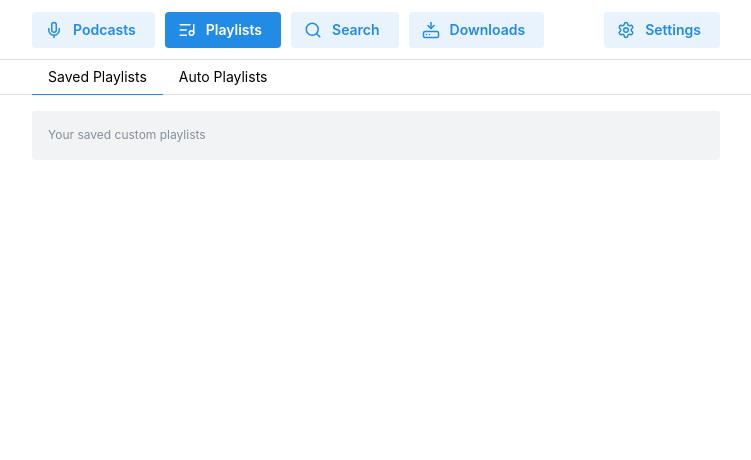
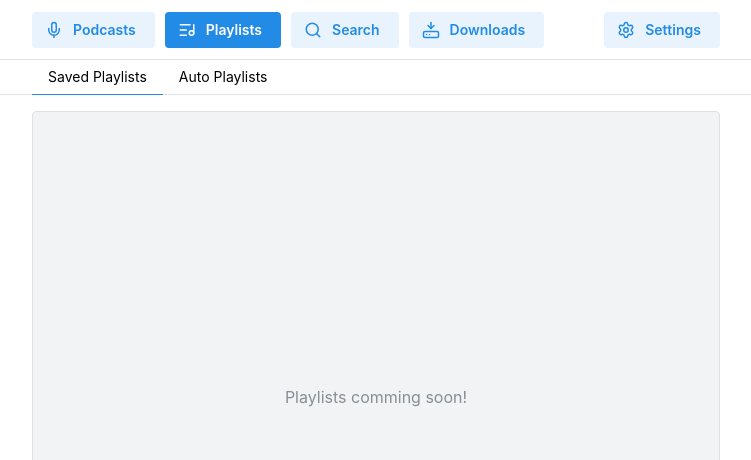
Before and after one commit to chris-hammond-ross/pi-podcast, a React (Vite) app in the folder client/: page /playlists in a window 1280 px wide. Shown: the top 460 px of the page, without its empty margins (264-1015 px from the left). Built offline with nearby package versions, Linux system fonts and the light colour scheme; no server answers.

Commit message:
Updated and consolidated empty states

```diff
--- a/client/src/index.css
+++ b/client/src/index.css
@@ -1,6 +1,9 @@
 :root {
 	--header-height: 60px;
 	--media-control-height: 96px;
+	--main-contents-tabs-height: 39px;
 	--main-content-offset: calc(var(--header-height) + var(--media-control-height));
+	--main-content-with-tabs-offset: calc(var(--header-height) + var(--media-control-height) + var(--main-contents-tabs-height));
 	--main-content-height: calc(100svh - var(--main-content-offset));
+	--main-content-with-tabs-height: calc(100svh - var(--main-content-with-tabs-offset));
 }
--- a/client/src/pages/Playlists.tsx
+++ b/client/src/pages/Playlists.tsx
@@ -66,16 +66,62 @@ function Playlists() {
 				scrollbars="y"
 				scrollbarSize={4}
 			>
-				<Container size="sm" py="md">
-					<Stack gap="xl">
-						<Tabs.Panel value="playlists">
-							<Card>
-								<Text size='xs' c="dimmed">Your saved custom playlists</Text>
+				<Container
+					size="sm"
+					py="md"
+					style={{
+						display: 'flex',
+						flexDirection: 'column',
+						height: 'var(--main-content-with-tabs-height)'
+					}}
+				>
+					<Stack
+						gap="md"
+						style={{
+							flex: 1,
+							display: 'flex',
+							flexDirection: 'column',
+							overflow: 'hidden'
+						}}
+					>
+						<Tabs.Panel
+							value="playlists"
+							style={{
+								flex: 1,
+								display: 'flex',
+								flexDirection: 'column'
+							}}
+						>
+							<Card
+								withBorder
+								style={{
+									flex: 1,
+									display: 'flex',
+									alignItems: 'center',
+									justifyContent: 'center'
+								}}
+							>
+								<Text c="dimmed">Playlists comming soon!</Text>
 							</Card>
 						</Tabs.Panel>
-						<Tabs.Panel value="auto">
-							<Card>
-								<Text size='xs' c="dimmed">Auto generated playlists created from your podcasts</Text>
+						<Tabs.Panel
+							value="auto"
+							style={{
+								flex: 1,
+								display: 'flex',
+								flexDirection: 'column'
+							}}
+						>
+							<Card
+								withBorder
+								style={{
+									flex: 1,
+									display: 'flex',
+									alignItems: 'center',
+									justifyContent: 'center'
+								}}
+							>
+								<Text c="dimmed">Playlists comming soon!</Text>
 							</Card>
 						</Tabs.Panel>
 					</Stack>
--- a/client/src/pages/Podcasts.tsx
+++ b/client/src/pages/Podcasts.tsx
@@ -193,17 +193,6 @@ function Podcasts() {
 		);
 	}
 
-	// Empty state
-	if (subscriptions.length === 0) {
-		return (
-			<Container size="sm" py="md">
-				<Text c="dimmed">
-					No subscriptions yet. Search for podcasts to subscribe to!
-				</Text>
-			</Container>
-		);
-	}
-
 	return (
 		<Tabs
 			defaultValue="podcasts"
@@ -245,8 +234,37 @@ function Podcasts() {
 				scrollbars="y"
 				scrollbarSize={4}
 			>
-				<Container size="sm" py="md">
-					<Tabs.Panel value="podcasts">
+				<Container
+					size="sm"
+					py="md"
+					style={{
+						display: 'flex',
+						flexDirection: 'column',
+						height: 'var(--main-content-with-tabs-height)'
+					}}
+				>
+					<Tabs.Panel
+						value="podcasts"
+						style={{
+							flex: 1,
+							display: 'flex',
+							flexDirection: 'column'
+						}}
+					>
+						{subscriptions.length === 0 ? (
+							<Card
+								withBorder
+								style={{
+									flex: 1,
+									display: 'flex',
+									alignItems: 'center',
+									justifyContent: 'center'
+								}}
+							>
+								<Text c="dimmed">No podcast subscriptions</Text>
+							</Card>
+						) : (
+							<>
 								<PodcastResults
 									podcasts={subscriptions}
 									onPodcastClick={handlePodcastClick}
@@ -270,12 +288,38 @@ function Podcasts() {
 										<Loader size="lg" />
 									</Group>
 								)}
+							</>
+						)}
 					</Tabs.Panel>
-					<Tabs.Panel value="queue">
-						<Stack>
-							<Card>
-								<Text size='xs' c="dimmed">Podcast episodes in the current queue</Text>
+					<Tabs.Panel
+						value="queue"
+						style={{
+							flex: 1,
+							display: 'flex',
+							flexDirection: 'column'
+						}}
+					>
+						<Stack
+							style={{
+								flex: 1,
+								display: 'flex',
+								flexDirection: 'column'
+							}}
+						>
+							{queue.length === 0 ? (
+								<Card
+									withBorder
+									style={{
+										flex: 1,
+										display: 'flex',
+										alignItems: 'center',
+										justifyContent: 'center'
+									}}
+								>
+									<Text c="dimmed">No episodes in the queue</Text>
 								</Card>
+							) : (
+								<>
 									{queue.map((item, index) => (
 										<Card
 											withBorder
@@ -299,9 +343,18 @@ function Podcasts() {
 											</Group>
 										</Card>
 									))}
+								</>
+							)}
 						</Stack>
 					</Tabs.Panel>
-					<Tabs.Panel value="episodes">
+					<Tabs.Panel
+						value="episodes"
+						style={{
+							flex: 1,
+							display: 'flex',
+							flexDirection: 'column'
+						}}
+					>
 						{isLoadingEpisodes ? (
 							<Stack gap="sm">
 								{[...Array(6).keys()].map(i => (
@@ -321,9 +374,17 @@ function Podcasts() {
 								{episodesError}
 							</Alert>
 						) : downloadedEpisodes.length === 0 ? (
-							<Text c="dimmed">
-								No downloaded episodes yet. Download episodes from your subscribed podcasts!
-							</Text>
+							<Card
+								withBorder
+								style={{
+									flex: 1,
+									display: 'flex',
+									alignItems: 'center',
+									justifyContent: 'center'
+								}}
+							>
+								<Text c="dimmed">No episodes have been downloaded</Text>
+							</Card>
 						) : (
 							<Stack gap="sm">
 								{downloadedEpisodes.map(episode => (
```
Lines whose indentation alone changed are shown as unchanged.
